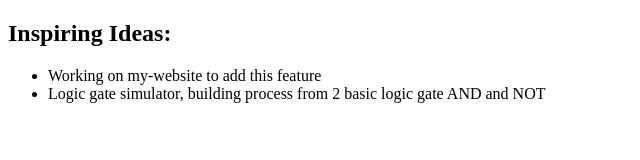
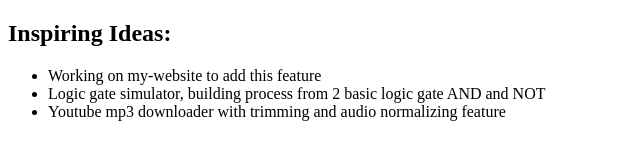
Before and after one commit to remtori/mini-webapp, a plain HTML site: page ideas.html in a window 1280 px wide. Shown: the whole page, without its empty margins (0-640 px from the left). Drawn offline with Linux system fonts and the light colour scheme.

Commit message:
Added youtube mp3 download

```diff
--- a/ideas.html
+++ b/ideas.html
@@ -8,8 +8,9 @@
 <body>
   <h2>Inspiring Ideas:</h2>
 	<ul>
-    <li>Working on my-website to add this feature</li>
+		<li>Working on my-website to add this feature</li>
 		<li>Logic gate simulator, building process from 2 basic logic gate AND and NOT</li>
+		<li>Youtube mp3 downloader with trimming and audio normalizing feature</li>
 	</ul>
 </body>
 </html>
```
